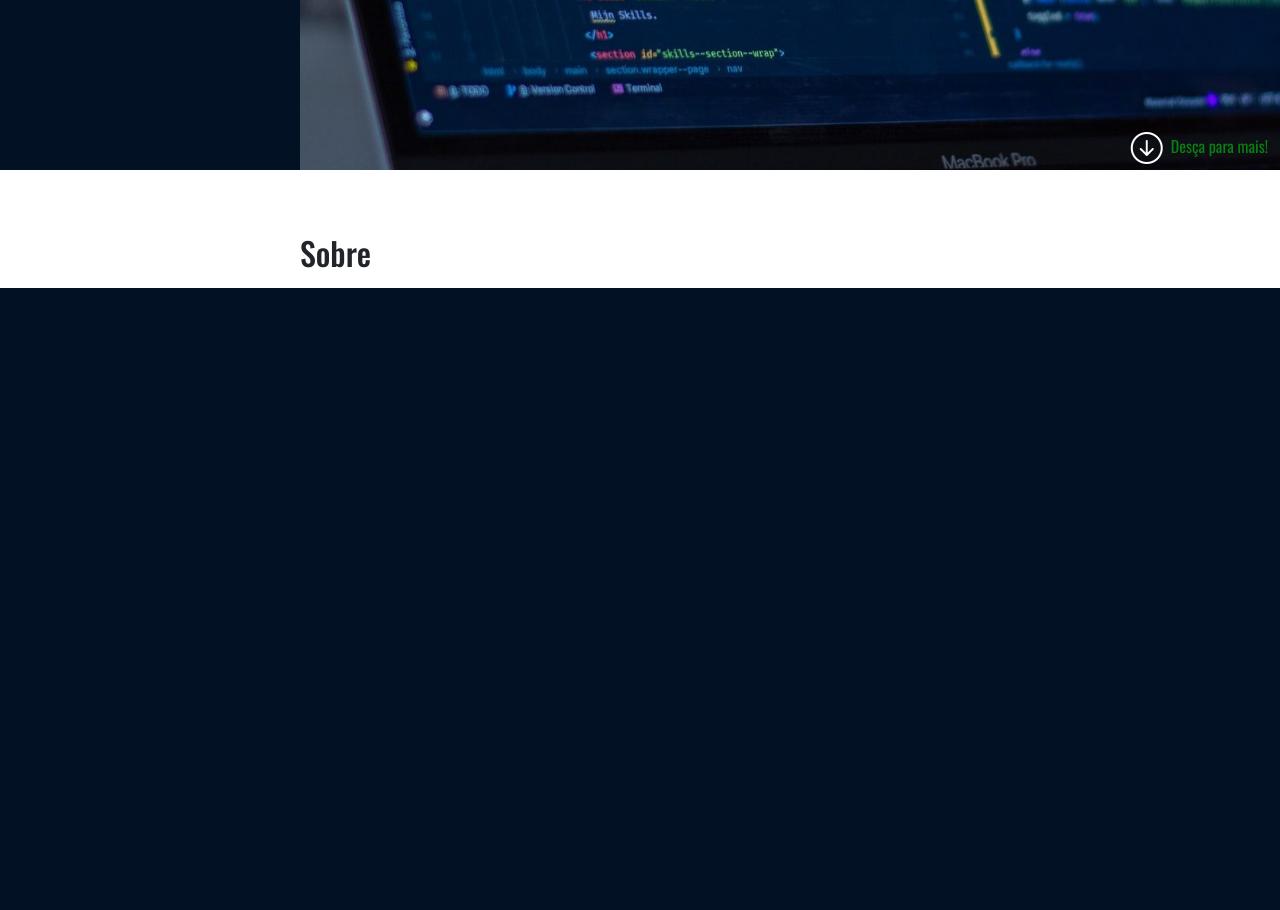
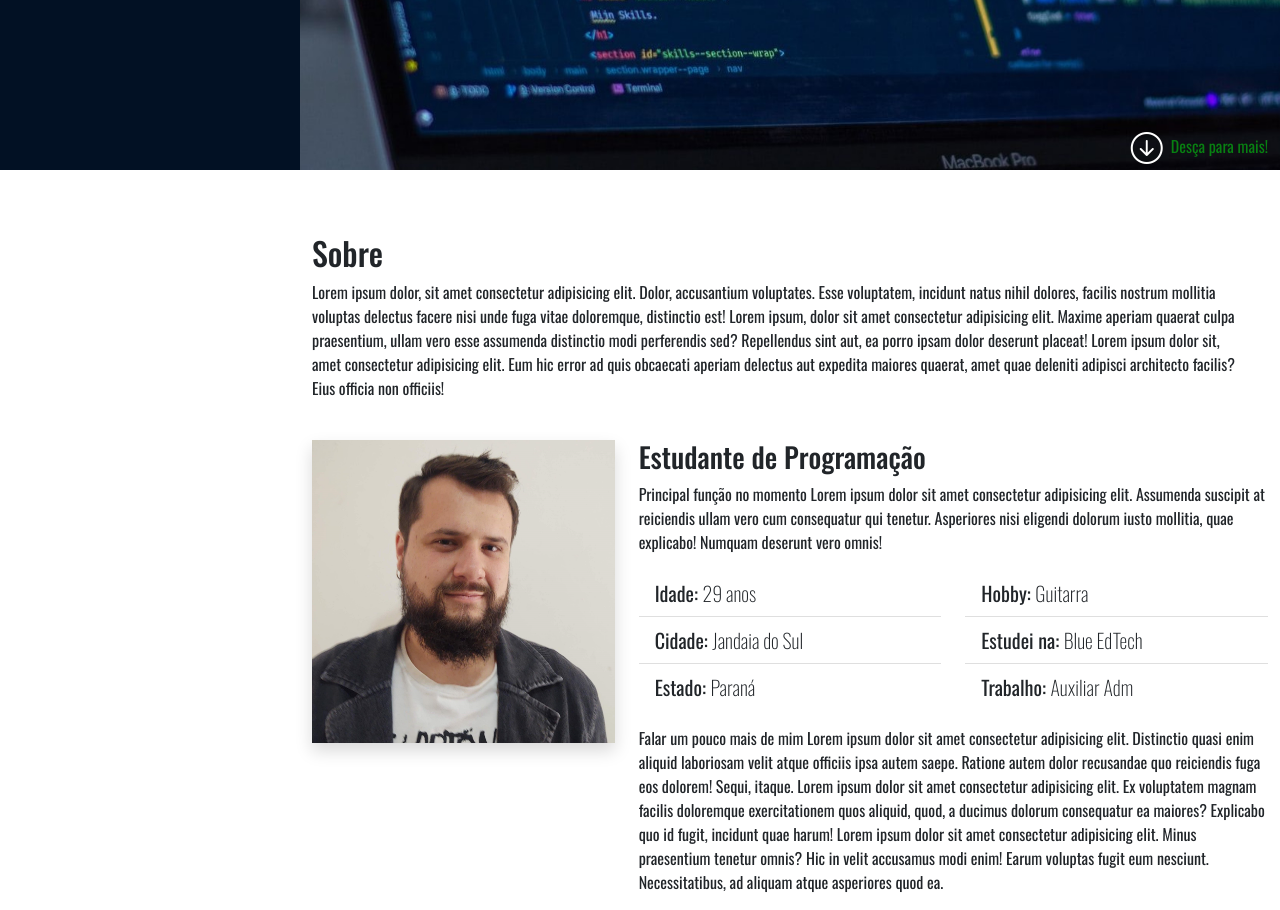
Before and after one commit to cgmdariva/portfolio-project, a Flask app: page / in a window 1280 px wide. Shown: the part 630-1540 px from the top of the page. Before the commit the page ends 918 px from the top, so only its background shows below. Run offline with Flask 2, Linux system fonts and the light colour scheme; some libraries are stand-ins or nearby versions.

Commit message:
"sobre", fixed links and scrollbar
section "sobre" is almost done, stylized scrollbar and fix media social links

```diff
--- a/static/style.css
+++ b/static/style.css
@@ -158,3 +158,17 @@ i.menu-mobile {
     margin-left: 0;
   }
 }
+
+*::-webkit-scrollbar {
+  width: 10px;
+}
+
+*::-webkit-scrollbar-track {
+  width: 12px;
+  box-shadow: inset 0 0 .3rem #000000;
+  background-color: #ffffff;
+}
+
+*::-webkit-scrollbar-thumb {
+  background-color: #088012;
+}
--- a/templates/index.html
+++ b/templates/index.html
@@ -21,13 +21,13 @@
         <img src="../static/img/Caio.jpg" alt="Foto do Caio" />
         <h1>Caio Dariva</h1>
         <div class="social-links mt-3 text-center">
-          <a target="_blank" href="linkedin">
+          <a target="_blank" href="https://www.linkedin.com/in/caiogmdariva/">
             <i class="bi bi-linkedin"></i>
           </a>
-          <a target="_blank" href="github">
+          <a target="_blank" href="https://github.com/cgmdariva">
             <i class="bi bi-github"></i>
           </a>
-          <a target="_blank" href="instagram">
+          <a target="_blank" href="https://www.instagram.com/caiog.m.dariva/">
             <i class="bi bi-instagram"></i>
           </a>
         </div>
@@ -35,12 +35,12 @@
       <nav id="navbar" class="nav-menu">
         <ul class="nav flex-column">
           <li class="nav-item">
-            <a class="nav-link active" aria-current="page" href="#"
+            <a class="nav-link active" aria-current="page" href="#inicio"
               ><i class="bi bi-house-door"></i> Início</a
             >
           </li>
           <li class="nav-item">
-            <a class="nav-link" href="#"
+            <a class="nav-link" href="#sobre"
               ><i class="bi bi-person-check"></i> Sobre</a
             >
           </li>
@@ -81,16 +81,88 @@
         <div class="col-md-7 d-flex justify-content-end align-items-end">
           <div id="desca" class="d-flex align-items-center">
             <i class="bi bi-arrow-down-circle text-white pe-2 fs-2"></i>
-            <a href="">Desça para mais!</a>
+            <a href="#sobre">Desça para mais!</a>
           </div>
         </div>
       </section>
 
-      <section class="mt-5" id="" sobre>
+      <section class="container mt-5" id="sobre">
         <div class="row w-100">
           <div class="col-md-12">
             <h2 class="pt-3">Sobre</h2>
-            <p></p>
+            <p>
+              Lorem ipsum dolor, sit amet consectetur adipisicing elit. Dolor,
+              accusantium voluptates. Esse voluptatem, incidunt natus nihil
+              dolores, facilis nostrum mollitia voluptas delectus facere nisi
+              unde fuga vitae doloremque, distinctio est! Lorem ipsum, dolor sit
+              amet consectetur adipisicing elit. Maxime aperiam quaerat culpa
+              praesentium, ullam vero esse assumenda distinctio modi perferendis
+              sed? Repellendus sint aut, ea porro ipsam dolor deserunt placeat!
+              Lorem ipsum dolor sit, amet consectetur adipisicing elit. Eum hic
+              error ad quis obcaecati aperiam delectus aut expedita maiores
+              quaerat, amet quae deleniti adipisci architecto facilis? Eius
+              officia non officiis!
+            </p>
+          </div>
+        </div>
+
+        <div class="row mt-4">
+          <div class="col-md-4">
+            <img
+              class="img-fluid shadow"
+              src="../static/img/Caio.jpg"
+              alt="Foto do Caio"
+            />
+          </div>
+          <div class="col-md-8">
+            <h3>Estudante de Programação</h3>
+            <p>
+              Principal função no momento Lorem ipsum dolor sit amet consectetur
+              adipisicing elit. Assumenda suscipit at reiciendis ullam vero cum
+              consequatur qui tenetur. Asperiores nisi eligendi dolorum iusto
+              mollitia, quae explicabo! Numquam deserunt vero omnis!
+            </p>
+            <div class="row mt-3 mb-3">
+              <div class="col-md-6">
+                <ul class="list-group list-group-flush fs-5">
+                  <li class="list-group-item">
+                    Idade: <span class="fw-lighter">29 anos</span>
+                  </li>
+                  <li class="list-group-item">
+                    Cidade: <span class="fw-lighter">Jandaia do Sul</span>
+                  </li>
+                  <li class="list-group-item">
+                    Estado: <span class="fw-lighter">Paraná</span>
+                  </li>
+                </ul>
+              </div>
+              <div class="col-md-6">
+                <ul class="list-group list-group-flush fs-5">
+                  <li class="list-group-item">
+                    Hobby: <span class="fw-lighter">Guitarra</span>
+                  </li>
+                  <li class="list-group-item">
+                    Estudei na: <span class="fw-lighter">Blue EdTech</span>
+                  </li>
+                  <li class="list-group-item">
+                    Trabalho: <span class="fw-lighter">Auxiliar Adm</span>
+                  </li>
+                </ul>
+              </div>
+            </div>
+            <p>
+              Falar um pouco mais de mim Lorem ipsum dolor sit amet consectetur
+              adipisicing elit. Distinctio quasi enim aliquid laboriosam velit
+              atque officiis ipsa autem saepe. Ratione autem dolor recusandae
+              quo reiciendis fuga eos dolorem! Sequi, itaque. Lorem ipsum dolor
+              sit amet consectetur adipisicing elit. Ex voluptatem magnam
+              facilis doloremque exercitationem quos aliquid, quod, a ducimus
+              dolorum consequatur ea maiores? Explicabo quo id fugit, incidunt
+              quae harum! Lorem ipsum dolor sit amet consectetur adipisicing
+              elit. Minus praesentium tenetur omnis? Hic in velit accusamus modi
+              enim! Earum voluptas fugit eum nesciunt. Necessitatibus, ad
+              aliquam atque asperiores quod ea.
+            </p>
           </div>
         </div>
       </section>
```
